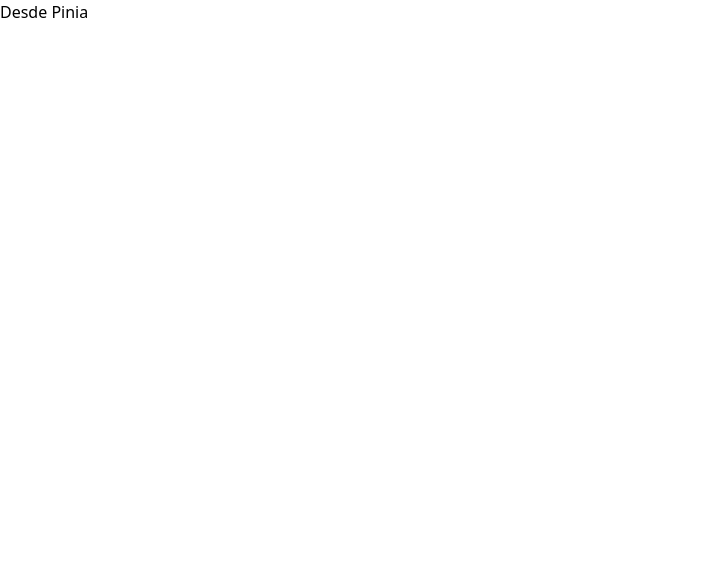
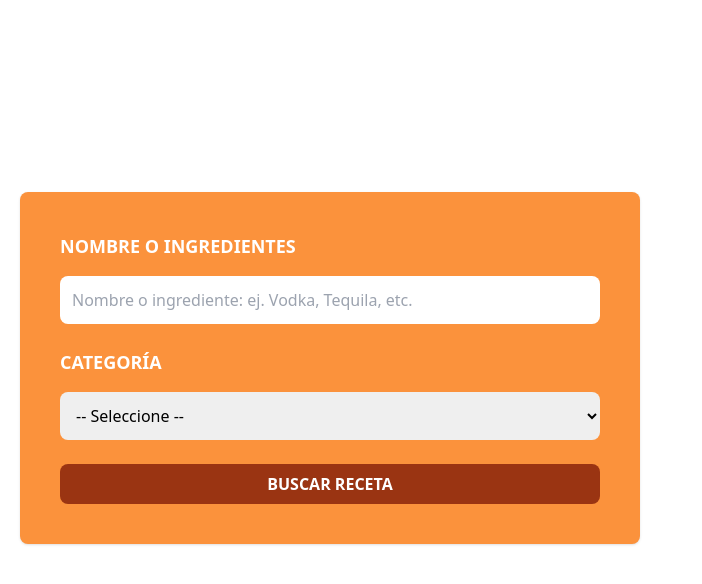
Before and after one commit to RaulHG-Dev/CursoVueJS, a Vue app in the folder bebidas-vue/: page / in a window 1280 px wide. Before the commit this address had no page. Shown: the top 584 px of the page, without its empty margins (0-702 px from the left). Built offline with nearby package versions, Linux system fonts and the light colour scheme.

Commit message:
Video 225. Creando el Formulario de búsqueda

```diff
--- a/bebidas-vue/src/App.vue
+++ b/bebidas-vue/src/App.vue
@@ -1,9 +1,9 @@
 <script setup>
-
+  import Header from './components/Header.vue';
 </script>
 
 <template>
-  <h1>Desde Pinia</h1>
+    <Header></Header>
 </template>
 
 <style scoped>
--- /dev/null
+++ b/bebidas-vue/src/components/Header.vue
@@ -0,0 +1,43 @@
+<script setup>
+
+</script>
+
+<template>
+    <header>
+        <div class="mx-auto container px-5 py-16">
+            <div>
+
+            </div>
+
+            <form
+                class="md:w-1/2 2xl:w-1/3 bg-orange-400 my-32 p-10 rounded-lg shadow space-y-6"
+            >
+                <div class="space-y-4">
+                    <label
+                        class="block text-white uppercase font-extrabold text-lg"
+                        for="ingrediente">Nombre o Ingredientes</label>
+                    <input
+                        id="ingrediente"
+                        type="text"
+                        class="p-3 w-full rounded-lg focus:outline-none"
+                        placeholder="Nombre o ingrediente: ej. Vodka, Tequila, etc."
+                    >
+                </div>
+
+                <div class="space-y-4">
+                    <label
+                        class="block text-white uppercase font-extrabold text-lg"
+                        for="categoria">Categoría</label>
+                    <select
+                        id="categoria"
+                        class="p-3 w-full rounded-lg focus:outline-none"
+                    >
+                        <option value="">-- Seleccione --</option>
+                    </select>
+                </div>
+
+                <input type="submit" value="Buscar Receta" class="bg-orange-800 hover:bg-orange-900 cursor-pointer text-white font-extrabold w-full p-2 rounded-lg uppercase">
+            </form>
+        </div>
+    </header>
+</template>
```
Also changed, not shown: bebidas-vue/public/img/bg.jpg (added), bebidas-vue/public/img/logo.svg (added).
